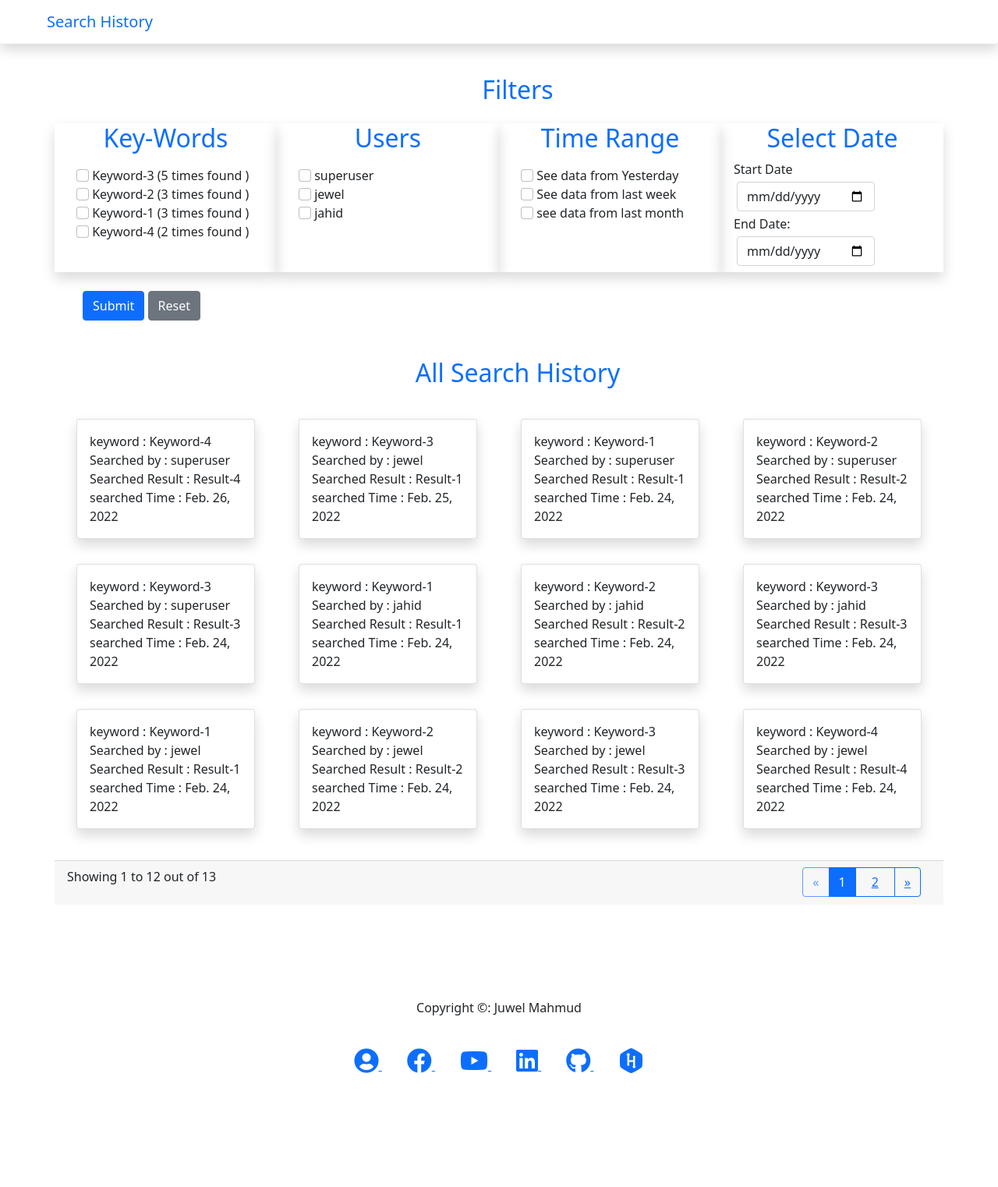
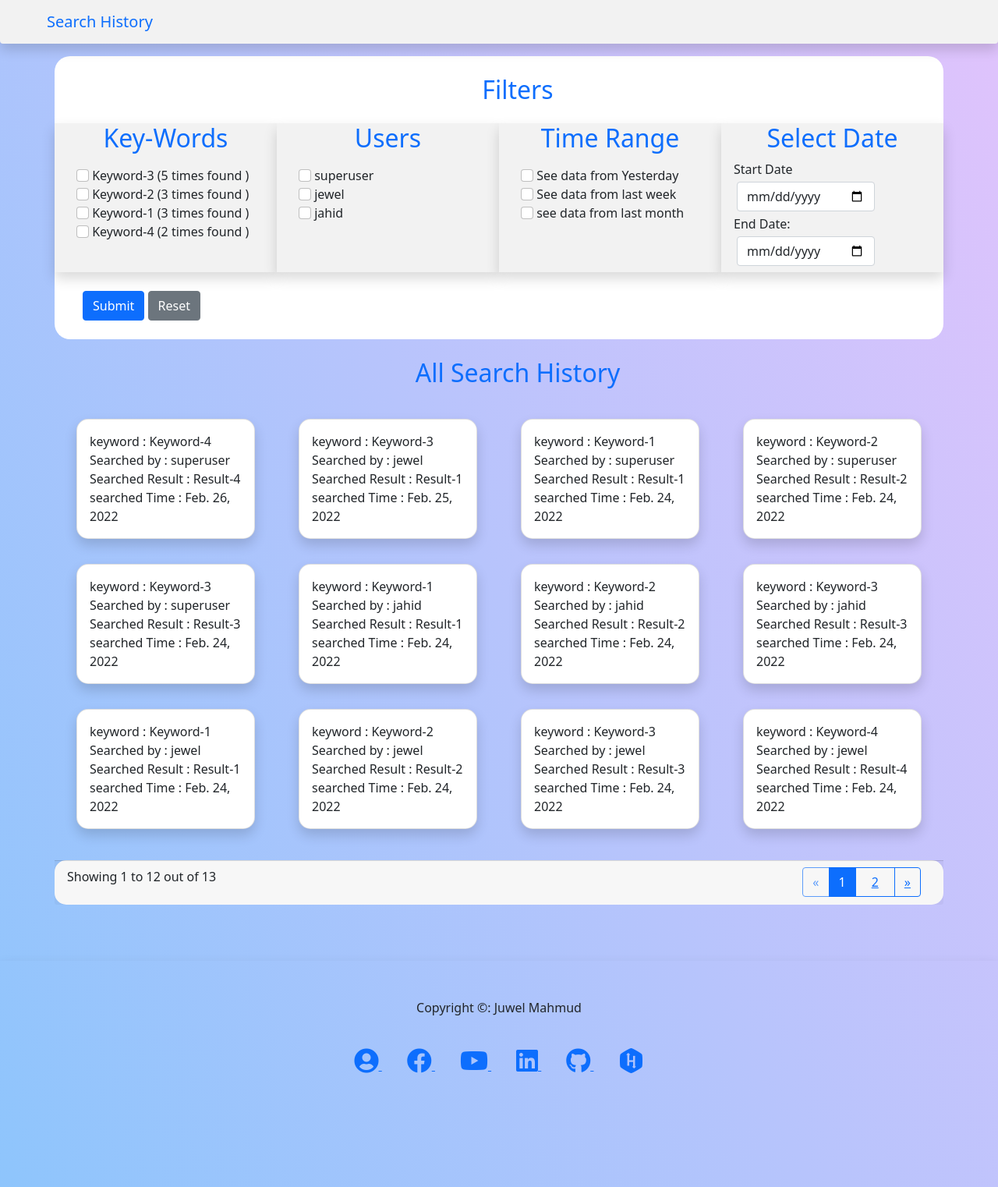
Before and after one commit to MahmudJewel/Django-Search_History, a Django app: page / in a window 1280 px wide. Shown: the whole page at 78% size. Run offline with Django 4.2, Linux system fonts and the light colour scheme; data comes from the database, SQL or seed files in the repository; some libraries are stand-ins or nearby versions.

Commit message:
background changed

```diff
--- a/templates/base.html
+++ b/templates/base.html
@@ -25,11 +25,13 @@
     <link rel="stylesheet" href="{% static 'css/index.css' %}" />
 
   </head>
-  <body class="bodycolor">
+  <body style="background-color: #8EC5FC;
+            background-image: linear-gradient(62deg, #8EC5FC 0%, #E0C3FC 100%);
+  ">
     <!-- navigations  -->
     <nav
       class="navbar navbar-expand-lg fixed-top shadow rounded-bottom"
-      style="background: white;"
+      style="background: #f2f2f2;"
     >
       <div class="container-fluid">
         <a class="navbar-brand brandcolor ms-5" href="/">Search History</a>
@@ -65,7 +67,7 @@
 
     <!-- Footer -->
     <br /><br /><br />
-    <footer class="footerHeader">
+    <footer class="footerHeader shadow" >
       <br /><br />
       <div class="container">
         <div class="row text-center textColor">
--- a/templates/home.html
+++ b/templates/home.html
@@ -1,11 +1,11 @@
 {% extends 'base.html' %} {% load static %} {% block content %}
 <div class="container">
   <!-- distinct keywords, users, time ==> filter  -->
-  <form action="?" method="get">
-    <div class="row">
+  <form action="?" method="get" >
+    <div class="row" style="background: white; border-radius: 20px;">
       <h2 class="text-center text-primary m-4">Filters</h2>
       <!-- dictinct keywords  -->
-      <div class="col-md-3 shadow">
+      <div class="col-md-3 shadow" style="background: #f2f2f2;">
         <h2 class="text-center text-primary">Key-Words</h2>
         <div class="m-3">
           {% for h in keywords %}
@@ -16,9 +16,9 @@
       </div>
 
       <!-- users  -->
-      <div class="col-md-3 shadow">
+      <div class="col-md-3 shadow" style="background: #f2f2f2;">
         <h2 class="text-center text-primary">Users</h2>
-        <div class="m-3">
+        <div class="m-3" >
           {% for h in users %}
             <input class="form-check-input" id="{{h.id}}" type="checkbox" value="{{h.username }}" name="user_checkbox" {% if h.username in users_ck %} checked {% endif %}/>
             <label class="form-check-label" for="{{h.id}}"> {{h.username}} </label>
@@ -27,7 +27,7 @@
         </div>
       </div>
       <!-- fixed date  -->
-      <div class="col-md-3 shadow">
+      <div class="col-md-3 shadow" style="background: #f2f2f2;">
         <h2 class="text-center text-primary">Time Range</h2>
         <div class="m-3">
           <input class="form-check-input" id="one" type="checkbox" value="1" name="time_checkbox" {% if time_range %} {% if '1' in time_range %} checked {% endif %}{% endif %}/>
@@ -44,7 +44,7 @@
         </div>
       </div>
 
-      <div class="col-md-3 shadow">
+      <div class="col-md-3 shadow" style="background: #f2f2f2;">
         <h2 class="text-center text-primary">Select Date</h2>
         <div class="m-1">
           <li class="list-inline-item">
@@ -69,7 +69,7 @@
     <h2 class="text-center text-primary m-4">All Search History</h2>
     {% for data in all_Data %}
     <div class="col-md-3">
-      <div class="card shadow m-3 p-3">
+      <div class="card shadow m-3 p-3" style="border-radius: 15px;">
         keyword : {{data.keyword}} <br />
         Searched by : {{data.user}} <br />
         Searched Result : {{data.result}} <br />
--- a/templates/paginations.html
+++ b/templates/paginations.html
@@ -1,4 +1,4 @@
-<div class="row mt-4">
+<div class="row mt-4" style="background: white; border-radius: 15px;">
     <!-- paginator  -->
     <div class="card-footer">
       <div class="row justify-content-between">
```
Also changed, not shown: 3 other files.
